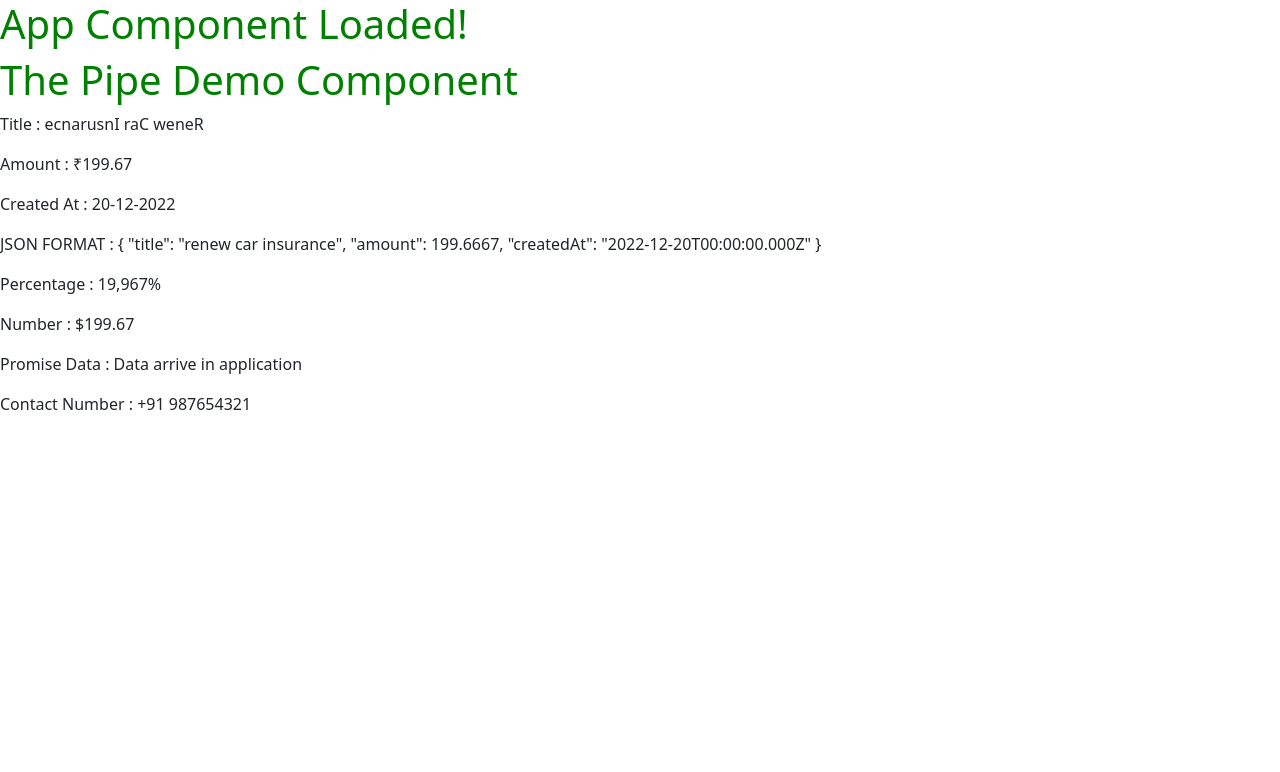
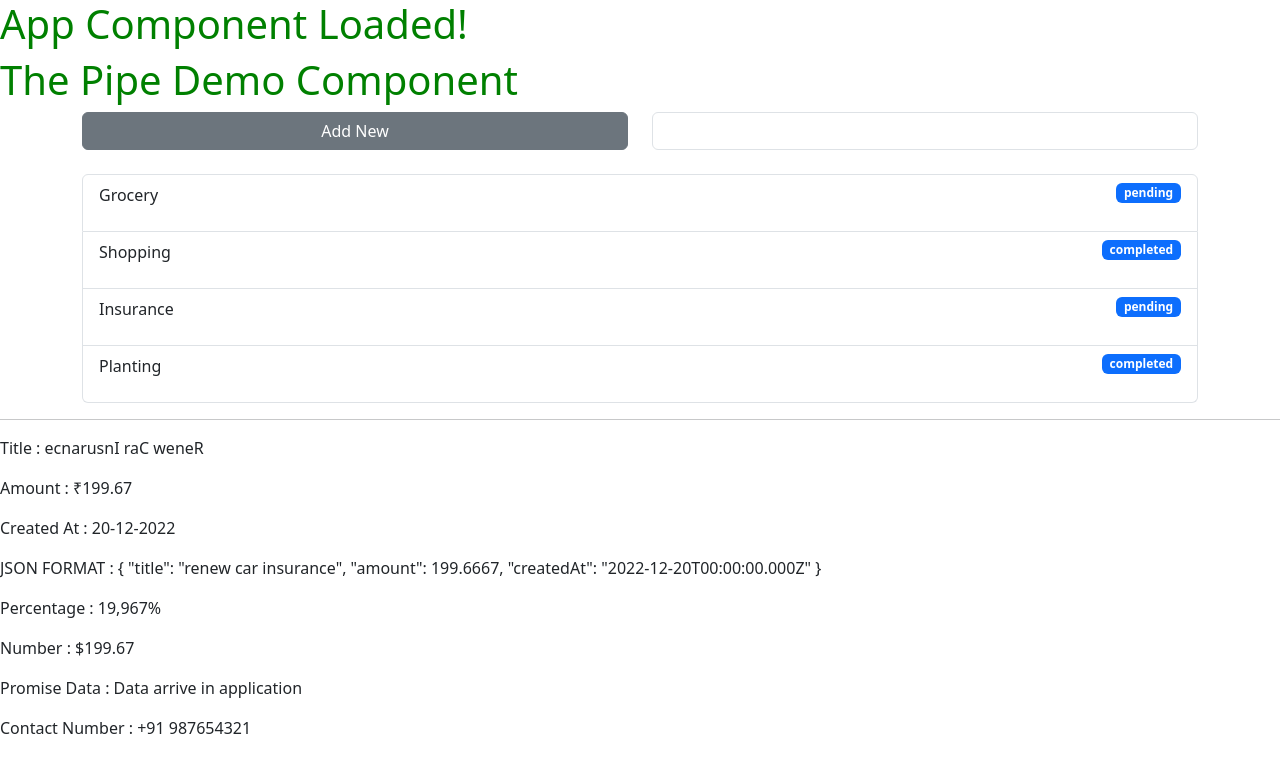
Before and after one commit to synergy2411/nov-23-syne, an Angular app in the folder first-app/: page / in a window 1280 px wide. Shown: the top 772 px of the page. Built offline with nearby package versions, Linux system fonts and the light colour scheme.

Commit message:
filter added

```diff
--- a/first-app/src/app/app.module.ts
+++ b/first-app/src/app/app.module.ts
@@ -15,6 +15,7 @@ import { HighlightDirective } from './directives/highlight.directive';
 import { PipeDemoComponent } from './components/demo/pipe-demo/pipe-demo.component';
 import { ReversePipe } from './pipes/reverse.pipe';
 import { CountryCodePipe } from './pipes/country-code.pipe';
+import { FilterPipe } from './pipes/filter.pipe';
 
 @NgModule({
   declarations: [
@@ -32,6 +33,7 @@ import { CountryCodePipe } from './pipes/country-code.pipe';
     PipeDemoComponent,
     ReversePipe,
     CountryCodePipe,
+    FilterPipe,
   ],
   imports: [
     // Modules - Built-in | Custom Modules
--- a/first-app/src/app/components/demo/pipe-demo/pipe-demo.component.html
+++ b/first-app/src/app/components/demo/pipe-demo/pipe-demo.component.html
@@ -1,4 +1,34 @@
 <h1>The Pipe Demo Component</h1>
+
+<div class="container">
+  <div class="row mb-4">
+    <div class="col-6">
+      <div class="d-grid">
+        <button class="btn btn-secondary" (click)="onAddNew()">Add New</button>
+      </div>
+    </div>
+    <div class="col-6">
+      <select class="form-control" [(ngModel)]="filteredStatus">
+        <option value="pending">Pending</option>
+        <option value="completed">Completed</option>
+      </select>
+    </div>
+  </div>
+  <ul class="list-group">
+    <li
+      class="list-group-item"
+      *ngFor="let todo of todoCollection | filter : filteredStatus"
+    >
+      <p>
+        {{ todo.label | titlecase }}
+        <span class="badge bg-primary float-end">
+          {{ todo.status }}
+        </span>
+      </p>
+    </li>
+  </ul>
+</div>
+<hr />
 
 <p>Title : {{ expense.title | titlecase | reverse }}</p>
 <p>Amount : {{ expense.amount | currency : "INR" }}</p>
--- a/first-app/src/app/components/demo/pipe-demo/pipe-demo.component.ts
+++ b/first-app/src/app/components/demo/pipe-demo/pipe-demo.component.ts
@@ -6,6 +6,8 @@ import { Component, OnInit } from '@angular/core';
   styleUrls: ['./pipe-demo.component.css'],
 })
 export class PipeDemoComponent implements OnInit {
+  filteredStatus = '';
+
   expense = {
     title: 'renew car insurance',
     amount: 199.6667,
@@ -18,6 +20,17 @@ export class PipeDemoComponent implements OnInit {
     setTimeout(() => resolve('Data arrive in application'), 2000);
   });
 
+  todoCollection = [
+    { label: 'grocery', status: 'pending' },
+    { label: 'shopping', status: 'completed' },
+    { label: 'insurance', status: 'pending' },
+    { label: 'planting', status: 'completed' },
+  ];
+
+  onAddNew() {
+    this.todoCollection.push({ label: 'New Item', status: 'pending' });
+  }
+
   constructor() {}
 
   ngOnInit(): void {}
--- /dev/null
+++ b/first-app/src/app/pipes/filter.pipe.ts
@@ -0,0 +1,24 @@
+import { Pipe, PipeTransform } from '@angular/core';
+
+interface ITodo {
+  label: string;
+  status: string;
+}
+
+@Pipe({
+  name: 'filter',
+})
+export class FilterPipe implements PipeTransform {
+  transform(todoCollection: ITodo[], filteredStatus: string): ITodo[] {
+    if (filteredStatus === '') {
+      return todoCollection;
+    }
+    let resultArray = [];
+    for (let todo of todoCollection) {
+      if (todo['status'] === filteredStatus) {
+        resultArray.push(todo);
+      }
+    }
+    return resultArray;
+  }
+}
```
Also changed, not shown: 1 other file (tests, documents, lock files or other folders).
